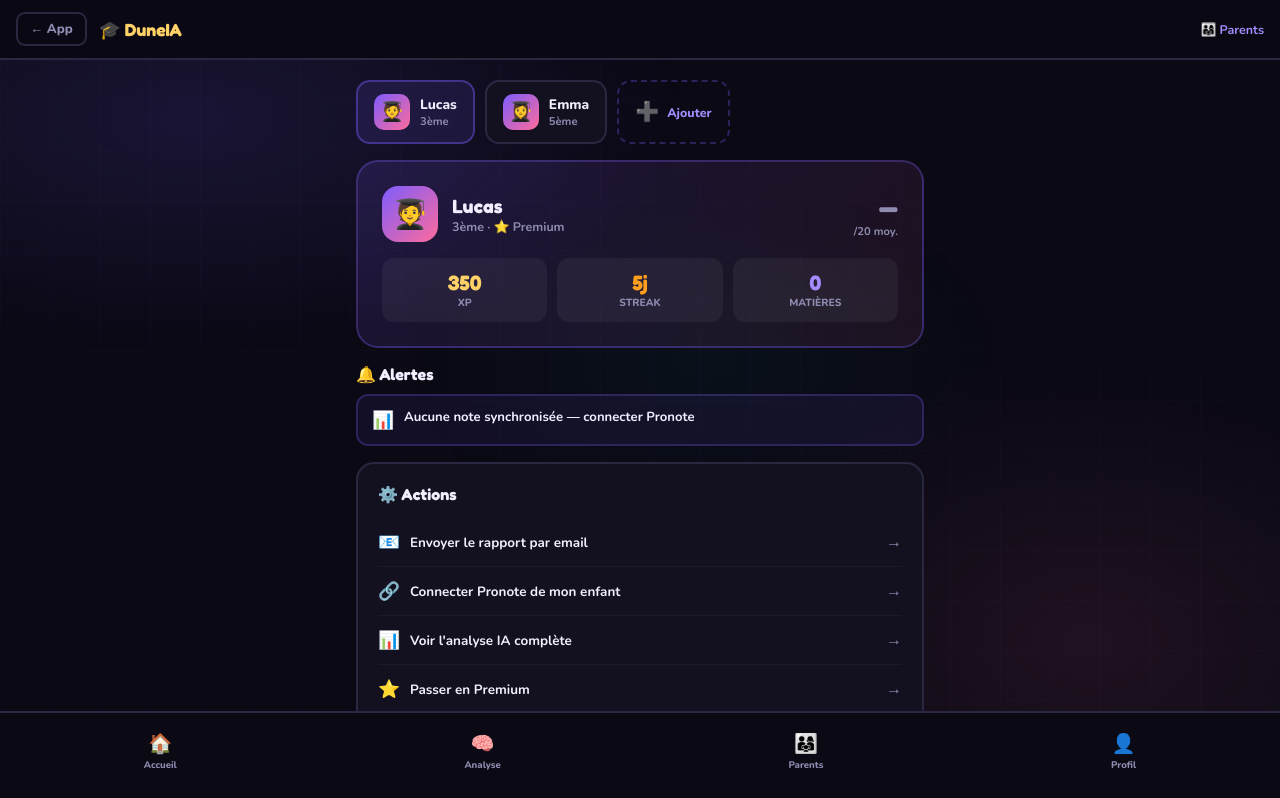
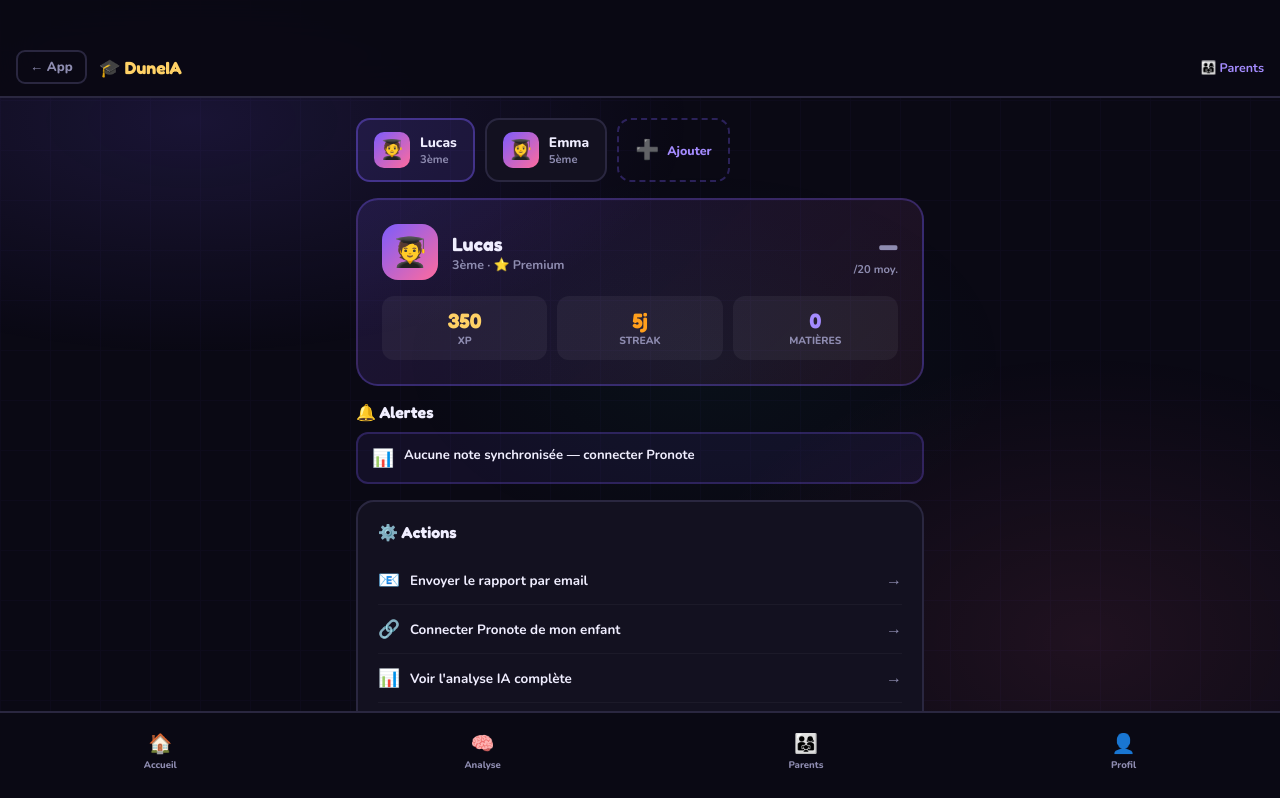
Before and after one commit to oboudri-web/duneia-frontend, a Next.js app: page /parents in a window 1280 px wide. Shown: the top 798 px of the page. Built offline with nearby package versions, Linux system fonts and the light colour scheme; sample sign-in values are in the browser's storage.

Commit message:
fix: nav padding top on inner pages

```diff
--- a/app/analyse/page.tsx
+++ b/app/analyse/page.tsx
@@ -58,7 +58,7 @@ export default function Analyse() {
 
   return (
     <div style={{minHeight:'100vh', position:'relative', zIndex:1}}>
-      <nav style={{position:'sticky', top:0, zIndex:100, background:'rgba(10,9,20,0.95)', backdropFilter:'blur(20px)', borderBottom:'2px solid #2a2740', padding:'12px 16px', display:'flex', alignItems:'center', gap:'12px'}}>
+      <nav style={{position:'sticky', top:0, zIndex:100, background:'rgba(10,9,20,0.95)', backdropFilter:'blur(20px)', borderBottom:'2px solid #2a2740', paddingTop:'50px', paddingLeft:'16px', paddingRight:'16px', paddingBottom:'12px', display:'flex', alignItems:'center', gap:'12px'}}>
         <button onClick={()=>router.push('/app')} style={{background:'transparent', border:'2px solid #2a2740', borderRadius:'9px', color:'#8e8cb0', padding:'6px 12px', cursor:'pointer', fontFamily:'Nunito,sans-serif', fontWeight:800, fontSize:'0.82rem'}}>← App</button>
         <div style={{fontFamily:'Fredoka,sans-serif', fontSize:'1.1rem', fontWeight:700, color:'#ffd166'}}>🎓 DuneIA</div>
         <div style={{marginLeft:'auto', fontSize:'0.78rem', fontWeight:700, color:'#8e8cb0'}}>🧠 Analyse IA</div>
--- a/app/parents/page.tsx
+++ b/app/parents/page.tsx
@@ -41,7 +41,7 @@ export default function Parents() {
 
   return (
     <div style={{minHeight:'100vh', position:'relative', zIndex:1}}>
-      <nav style={{position:'sticky', top:0, zIndex:100, background:'rgba(10,9,20,0.95)', backdropFilter:'blur(20px)', borderBottom:'2px solid #2a2740', padding:'12px 16px', display:'flex', alignItems:'center', gap:'12px'}}>
+      <nav style={{position:'sticky', top:0, zIndex:100, background:'rgba(10,9,20,0.95)', backdropFilter:'blur(20px)', borderBottom:'2px solid #2a2740', paddingTop:'50px', paddingLeft:'16px', paddingRight:'16px', paddingBottom:'12px', display:'flex', alignItems:'center', gap:'12px'}}>
         <button onClick={()=>router.push('/app')} style={{background:'transparent', border:'2px solid #2a2740', borderRadius:'9px', color:'#8e8cb0', padding:'6px 12px', cursor:'pointer', fontFamily:'Nunito,sans-serif', fontWeight:800, fontSize:'0.82rem'}}>← App</button>
         <div style={{fontFamily:'Fredoka,sans-serif', fontSize:'1.1rem', fontWeight:700, color:'#ffd166'}}>🎓 DuneIA</div>
         <div style={{marginLeft:'auto', fontSize:'0.78rem', fontWeight:700, color:'#a48bff'}}>👨‍👩‍👧 Parents</div>
--- a/app/profil/page.tsx
+++ b/app/profil/page.tsx
@@ -94,7 +94,7 @@ export default function Profil() {
 
   return (
     <div style={{minHeight:'100vh', position:'relative', zIndex:1}}>
-      <nav style={{position:'sticky', top:0, zIndex:100, background:'rgba(10,9,20,0.95)', backdropFilter:'blur(20px)', borderBottom:'2px solid #2a2740', padding:'12px 16px', display:'flex', alignItems:'center', gap:'12px'}}>
+      <nav style={{position:'sticky', top:0, zIndex:100, background:'rgba(10,9,20,0.95)', backdropFilter:'blur(20px)', borderBottom:'2px solid #2a2740', paddingTop:'50px', paddingLeft:'16px', paddingRight:'16px', paddingBottom:'12px', display:'flex', alignItems:'center', gap:'12px'}}>
         <button onClick={()=>router.push('/app')} style={{background:'transparent', border:'2px solid #2a2740', borderRadius:'9px', color:'#8e8cb0', padding:'6px 12px', cursor:'pointer', fontFamily:'Nunito,sans-serif', fontWeight:800, fontSize:'0.82rem'}}>← App</button>
         <div style={{fontFamily:'Fredoka,sans-serif', fontSize:'1.1rem', fontWeight:700, color:'#ffd166'}}>🎓 DuneIA</div>
       </nav>
```
